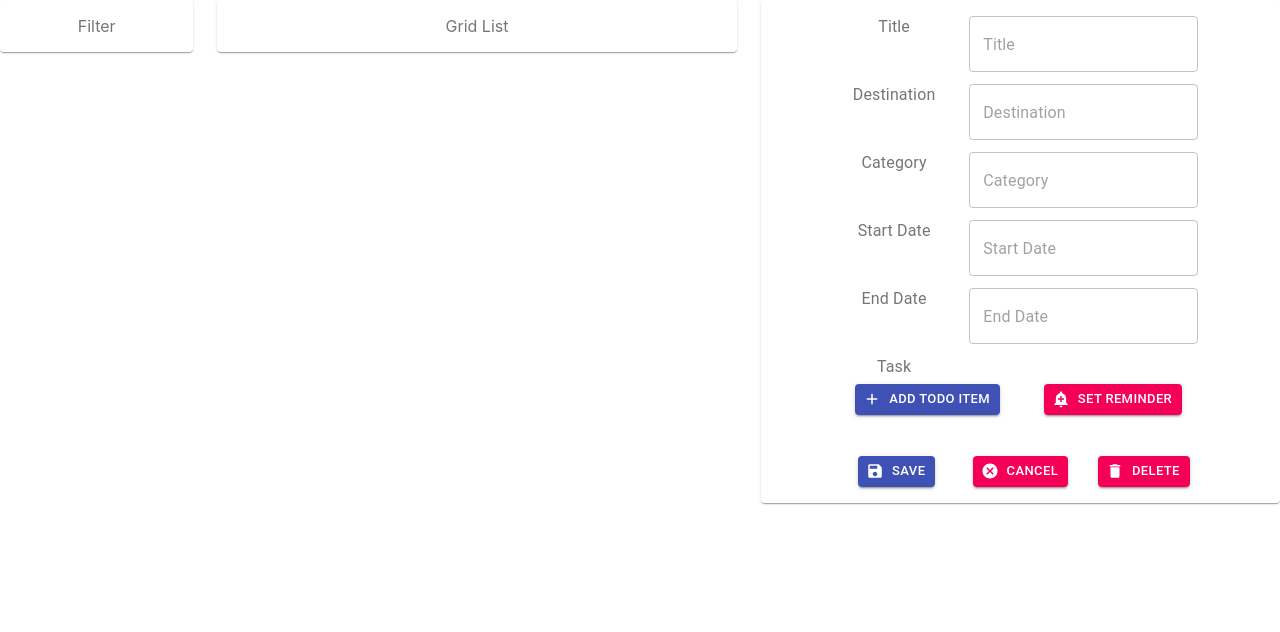
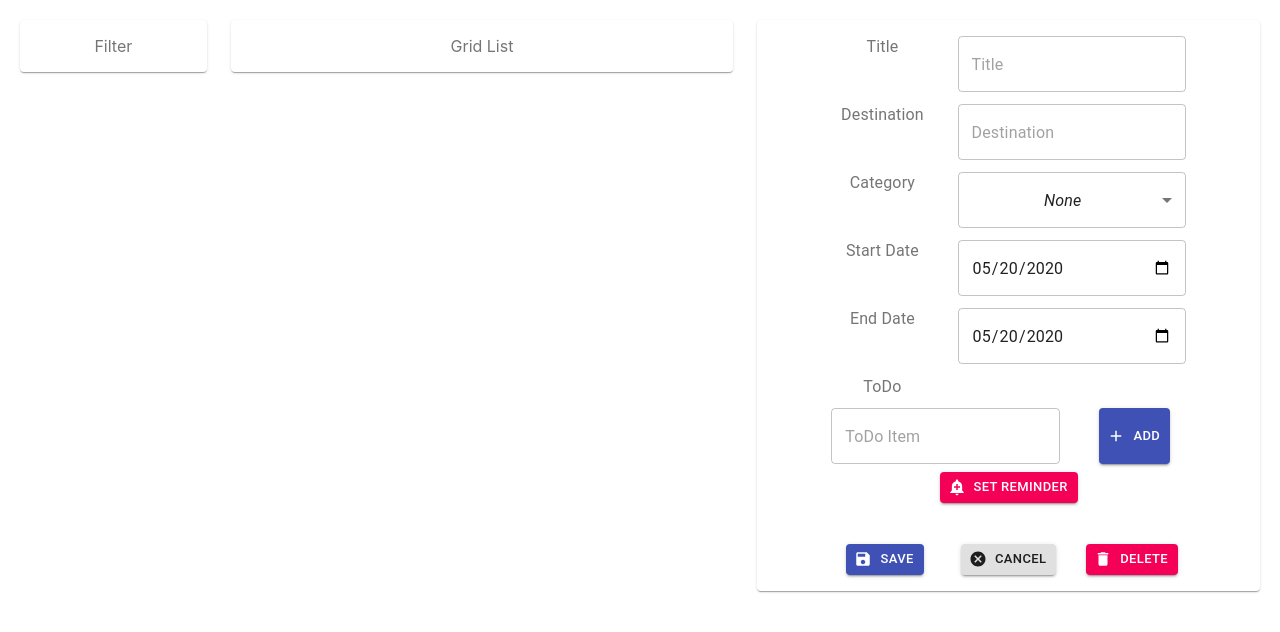
Before and after one commit to JackPriyan/Trip_app, a React (Create React App) app: page / in a window 1280 px wide. Shown: the top 632 px of the page. Built offline with nearby package versions, Linux system fonts and the light colour scheme.

Commit message:
adding date and select

```diff
--- a/package.json
+++ b/package.json
@@ -8,6 +8,7 @@
     "@testing-library/jest-dom": "^4.2.4",
     "@testing-library/react": "^9.3.2",
     "@testing-library/user-event": "^7.1.2",
+    "moment": "^2.26.0",
     "react": "^16.13.1",
     "react-dom": "^16.13.1",
     "react-scripts": "3.4.1"
--- a/src/Components/App/App.js
+++ b/src/Components/App/App.js
@@ -24,7 +24,7 @@ function App() {
   //localStorage.setItem('myData', "Test Jak Data");
 
   return (
-    <div className={classes.root}>
+    <div className={classes.root} style={{margin:'20px'}}>
       <Grid container spacing={3}>
         <Grid item xs={2}>
           <Paper className={classes.paper}>
--- a/src/Components/DetailsForm/form.js
+++ b/src/Components/DetailsForm/form.js
@@ -12,6 +12,11 @@ import SaveIcon from '@material-ui/icons/Save';
 import CancelIcon from '@material-ui/icons/Cancel';
 import { green, purple } from '@material-ui/core/colors';
 import AddAlertIcon from '@material-ui/icons/AddAlert';
+import Select from '@material-ui/core/Select';
+import InputLabel from '@material-ui/core/InputLabel';
+import MenuItem from '@material-ui/core/MenuItem';
+import moment from 'moment'
+
 const theme = createMuiTheme({
     palette: {
       primary: green,
@@ -43,13 +48,29 @@ const styles = theme => ({
 
 class form extends Component {
 
-    constructor(){
+    constructor(props){
         super();
+        this.state = {};
+        const date = new Date();
+        const todayDate = moment(date).format("yyyy-MM-DD");
+        const startDate = moment(date).format("yyyy-MM-DD");
+        this.state = {todayDate : todayDate, startDate: startDate};
+
+    }
+    componentDidMount() {
+        console.log('I was triggered during componentDidMount',this.state);
     }
 
     render(){
         const classes = this.props;
         const theme = this.props;
+
+        const handleChange = (name, event) => {
+            const target = event.target; // Do we need this?(unused in the function scope)!
+            console.log("New Date => ", event.target.value)
+              // Prints the new value.
+
+            };
 
         return(
             <div>
@@ -82,10 +103,18 @@ class form extends Component {
                             <FormLabel >Category</FormLabel>
                         </Grid>
                         <Grid item xs={8}>
-                            <TextField id="outlined-basic"
-                                        className={classes.formStyle}
-                                        placeholder="Category"
-                                        variant="outlined" />
+                        <FormControl variant="outlined" style={{width: '100%', alignItems:'left', alignContent:'left'}}>
+                            <Select
+                                    id="demo-simple-select-outlined"
+                                    value={0}
+                                    placeholder="Age">
+                            <MenuItem value={0}>
+                                <em>None</em>
+                            </MenuItem>
+                            <MenuItem value={10}>Business</MenuItem>
+                            <MenuItem value={20}>Vacation</MenuItem>
+                            </Select>
+                            </FormControl>
                         </Grid>
                     </Grid>
                     <Grid container spacing={3}>
@@ -93,10 +122,14 @@ class form extends Component {
                         <FormLabel >Start Date</FormLabel>
                         </Grid>
                         <Grid item xs={8}>
-                            <TextField id="outlined-basic"
+                            <TextField  style={{width: '100%'}}
+                                        id="outlined-basic"
                                         className={classes.formStyle}
-                                        placeholder="Start Date"
-                                        variant="outlined" />
+                                        variant="outlined"
+                                        type="date"
+                                        defaultValue={this.state.todayDate}
+                                        InputProps={{inputProps: { min: this.state.todayDate} }}
+                                        onChange={(event) => handleChange("plannedDep", event)}/>
                         </Grid>
                     </Grid>
                     <Grid container spacing={3}>
@@ -105,28 +138,43 @@ class form extends Component {
                         </Grid>
                         <Grid item xs={8}>
                             <TextField id="outlined-basic"
+                                        style={{width: '100%'}}
                                         className={classes.formStyle}
                                         placeholder="End Date"
-                                        variant="outlined" />
+                                        variant="outlined"
+                                        type="date"
+                                        defaultValue={this.state.startDate}
+                                        InputProps={{inputProps: { min: this.state.startDate} }}/>
                         </Grid>
                     </Grid>
                     <Grid container spacing={3}>
                         <Grid item xs={4}>
-                            <FormLabel >Task</FormLabel>
+                            <FormLabel >ToDo</FormLabel>
                         </Grid>
                         <Grid item xs={8}>
                         </Grid>
                     </Grid>
-                    <Grid container spacing={2}>
-                        <Grid item xs={6}>
-                                <Button
+                    <Grid container spacing={3}>
+                        <Grid item xs={8}>
+                        <TextField id="outlined-basic"
+                                        className={classes.formStyle}
+                                        placeholder="ToDo Item"
+                                        variant="outlined" />
+                        </Grid>
+                        <Grid item xs={4}>
+                            <Button style={{height: '100%'}}
                                     size="small"
                                     variant="contained"
                                     color="primary"
                                     className={classes.button}
                                     startIcon={<AddIcon />}>
-                                    Add ToDo Item
+                                    Add
                                 </Button>
+                        </Grid>
+                    </Grid>
+                    <Grid container spacing={2}>
+                        <Grid item xs={3}>
+
                         </Grid>
                         <Grid item xs={6}>
                             <Button
@@ -137,6 +185,9 @@ class form extends Component {
                                 startIcon={<AddAlertIcon />}>
                                 Set Reminder
                             </Button>
+                        </Grid>
+                        <Grid item xs={3}>
+
                         </Grid>
                     </Grid>
                     <Grid container spacing={2}>
@@ -158,7 +209,7 @@ class form extends Component {
                             <Button
                                 size="small"
                                 variant="contained"
-                                color="secondary"
+                                color="default"
                                 className={classes.button}
                                 startIcon={<CancelIcon />}>
                                 Cancel
```
Also changed, not shown: 1 other file (tests, documents, lock files or other folders).
